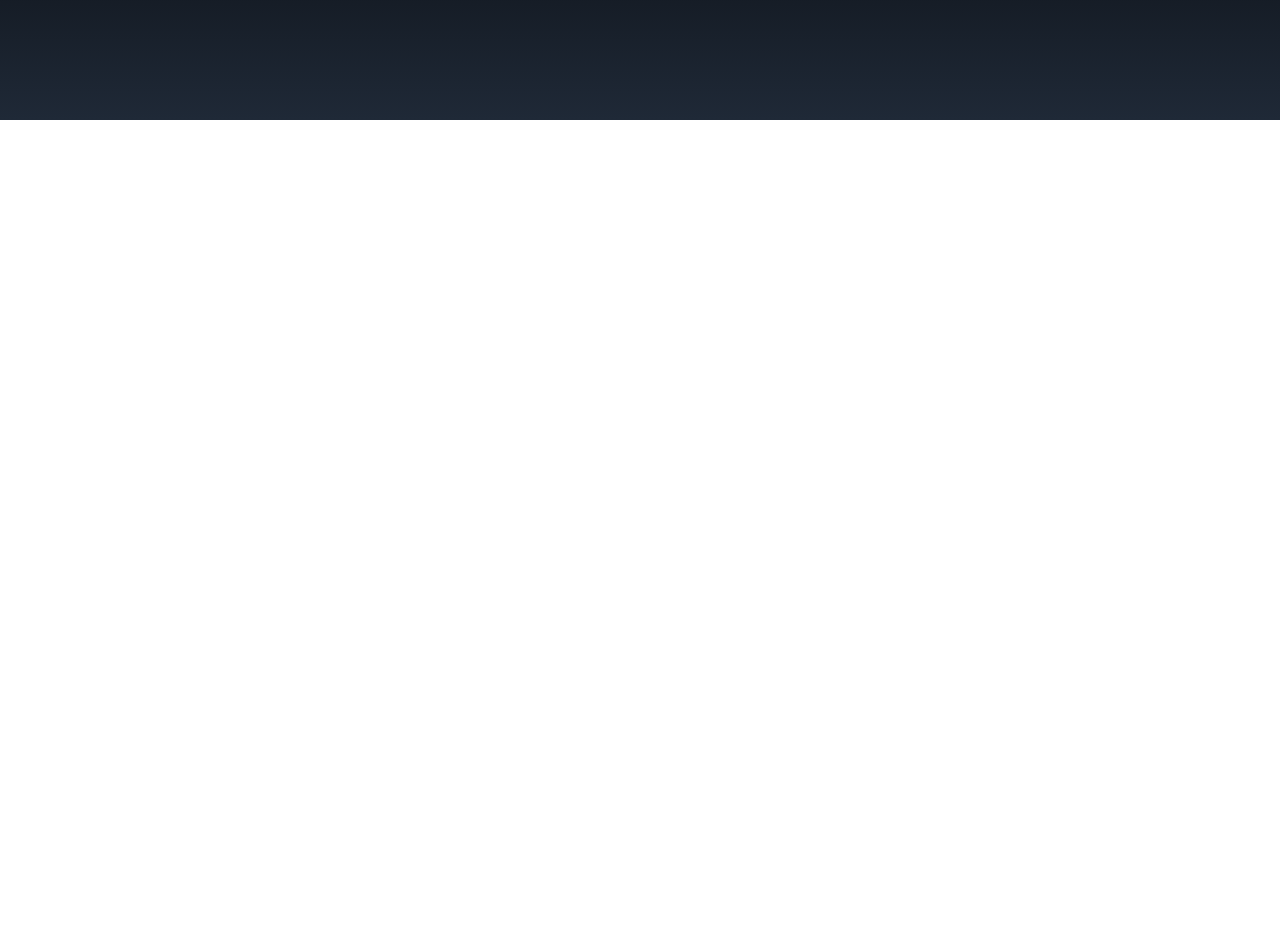
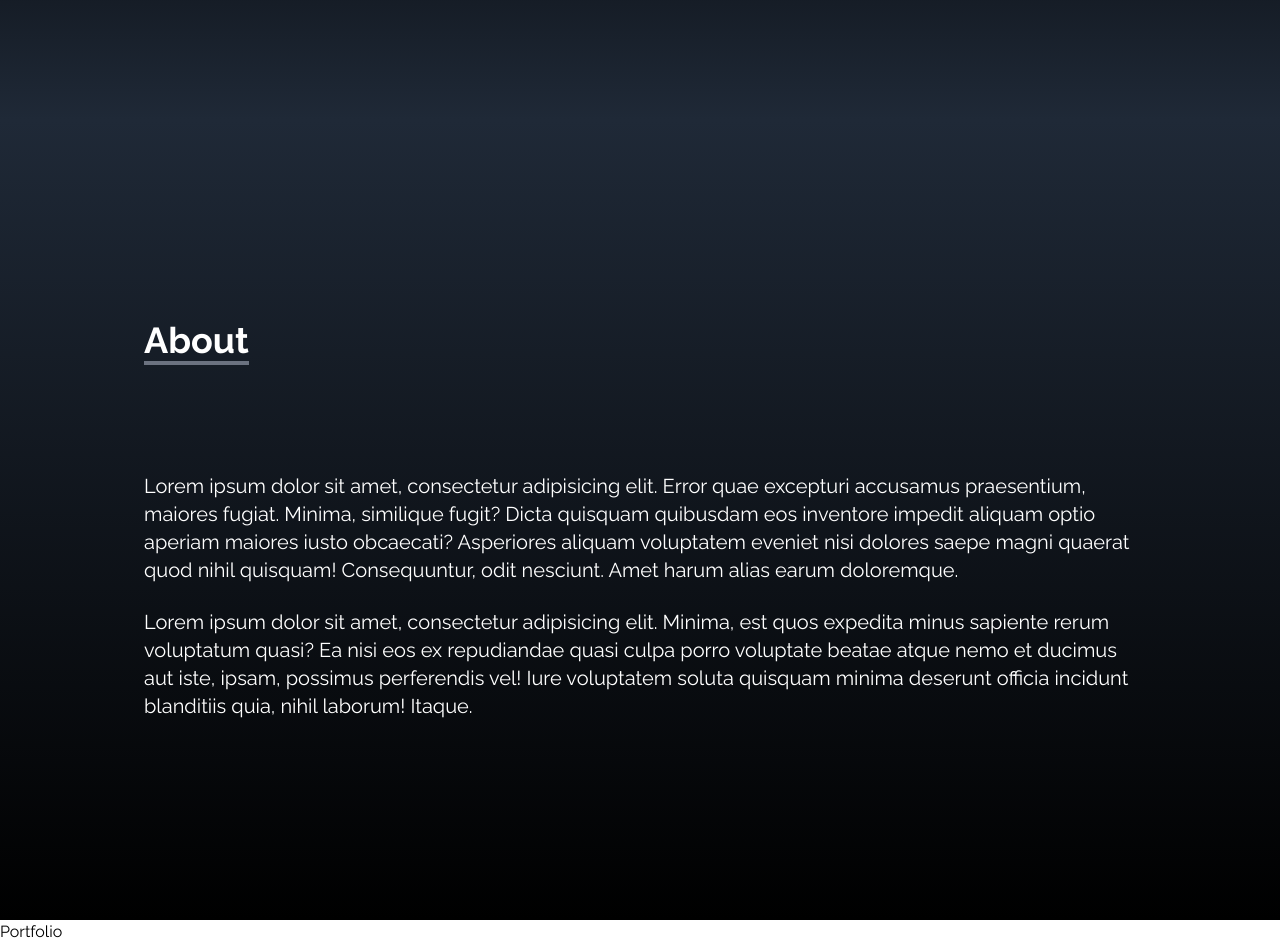
Before and after one commit to Ozz760/showCase2, a React (Create React App) app: page / in a window 1280 px wide. Shown: the part 680-1624 px from the top of the page. Before the commit the page ends 800 px from the top, so only its background shows below. Built offline with nearby package versions, Linux system fonts and the light colour scheme.

Commit message:
Started with the Portfolio section

```diff
--- a/src/App.js
+++ b/src/App.js
@@ -2,12 +2,16 @@
 import NavBar from "./components/NavBar";
 import Home from "./components/Home";
 import SocialLinks from "./components/SocialLinks";
+import About from "./components/About";
+import Portfolio from "./components/Portfolio";
 
 function App() {
   return (
     <div>
       <NavBar />
       <Home />
+      <About />
+      <Portfolio />
 
       <SocialLinks />
     </div>
--- /dev/null
+++ b/src/components/About.jsx
@@ -0,0 +1,38 @@
+import React from "react";
+
+const About = () => {
+  return (
+    <div
+      name="about"
+      className="w-full h-screen bg-gradient-to-b from-gray-800 to-black text-white"
+    >
+      <div className="max-w-screen-lg p-4 mx-auto flex flex-col justify-center w-full h-full">
+        <div className="pb-8">
+          <p className="text-4xl font-bold inline border-b-4 border-gray-500">
+            About
+          </p>
+        </div>
+        <p className="text-xl mt-20">
+          Lorem ipsum dolor sit amet, consectetur adipisicing elit. Error quae
+          excepturi accusamus praesentium, maiores fugiat. Minima, similique
+          fugit? Dicta quisquam quibusdam eos inventore impedit aliquam optio
+          aperiam maiores iusto obcaecati? Asperiores aliquam voluptatem eveniet
+          nisi dolores saepe magni quaerat quod nihil quisquam! Consequuntur,
+          odit nesciunt. Amet harum alias earum doloremque.
+        </p>
+        <br />
+
+        <p className="text-xl">
+          Lorem ipsum dolor sit amet, consectetur adipisicing elit. Minima, est
+          quos expedita minus sapiente rerum voluptatum quasi? Ea nisi eos ex
+          repudiandae quasi culpa porro voluptate beatae atque nemo et ducimus
+          aut iste, ipsam, possimus perferendis vel! Iure voluptatem soluta
+          quisquam minima deserunt officia incidunt blanditiis quia, nihil
+          laborum! Itaque.
+        </p>
+      </div>
+    </div>
+  );
+};
+
+export default About;
--- /dev/null
+++ b/src/components/Portfolio.jsx
@@ -0,0 +1,7 @@
+import React from "react";
+
+const Portfolio = () => {
+  return <div>Portfolio</div>;
+};
+
+export default Portfolio;
```
